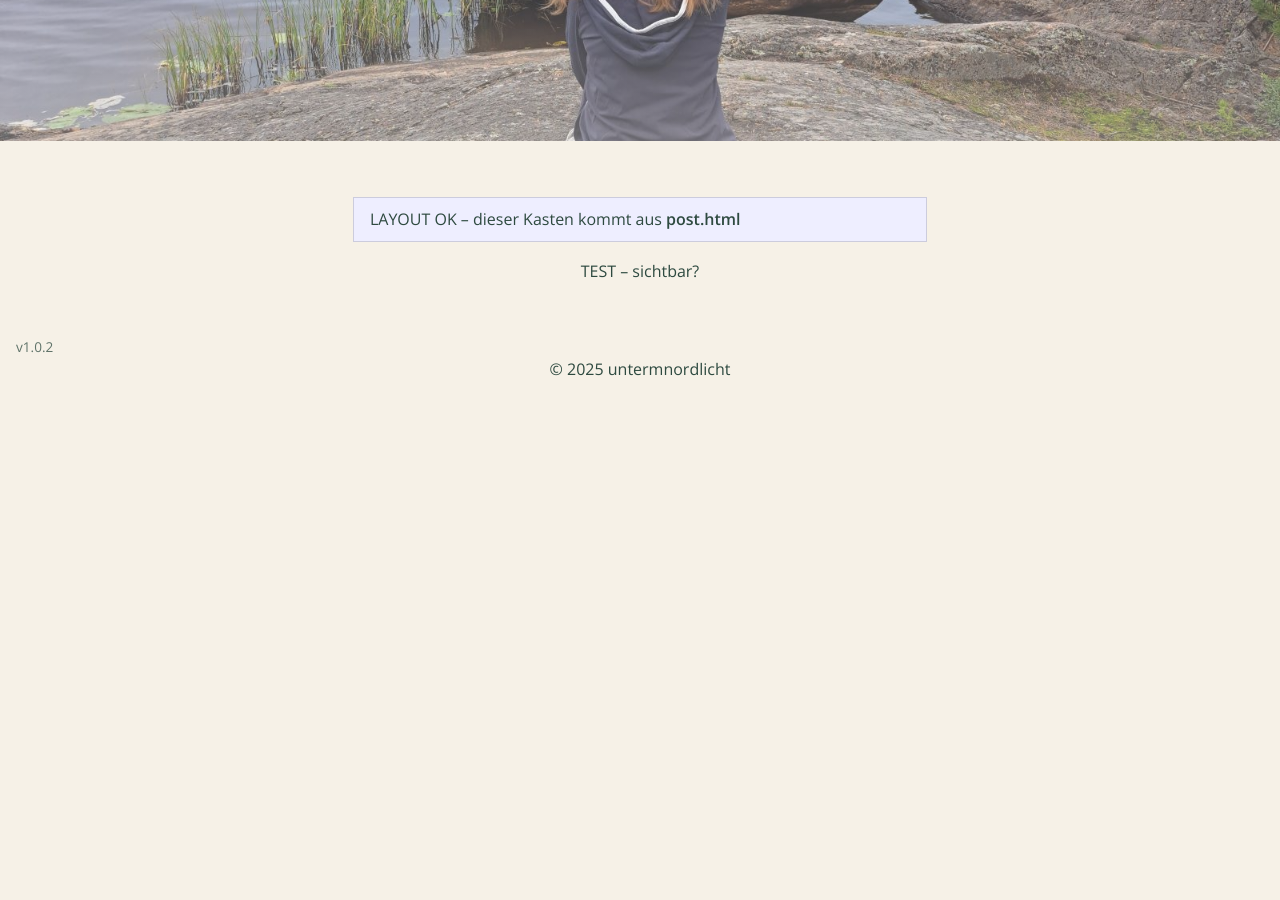
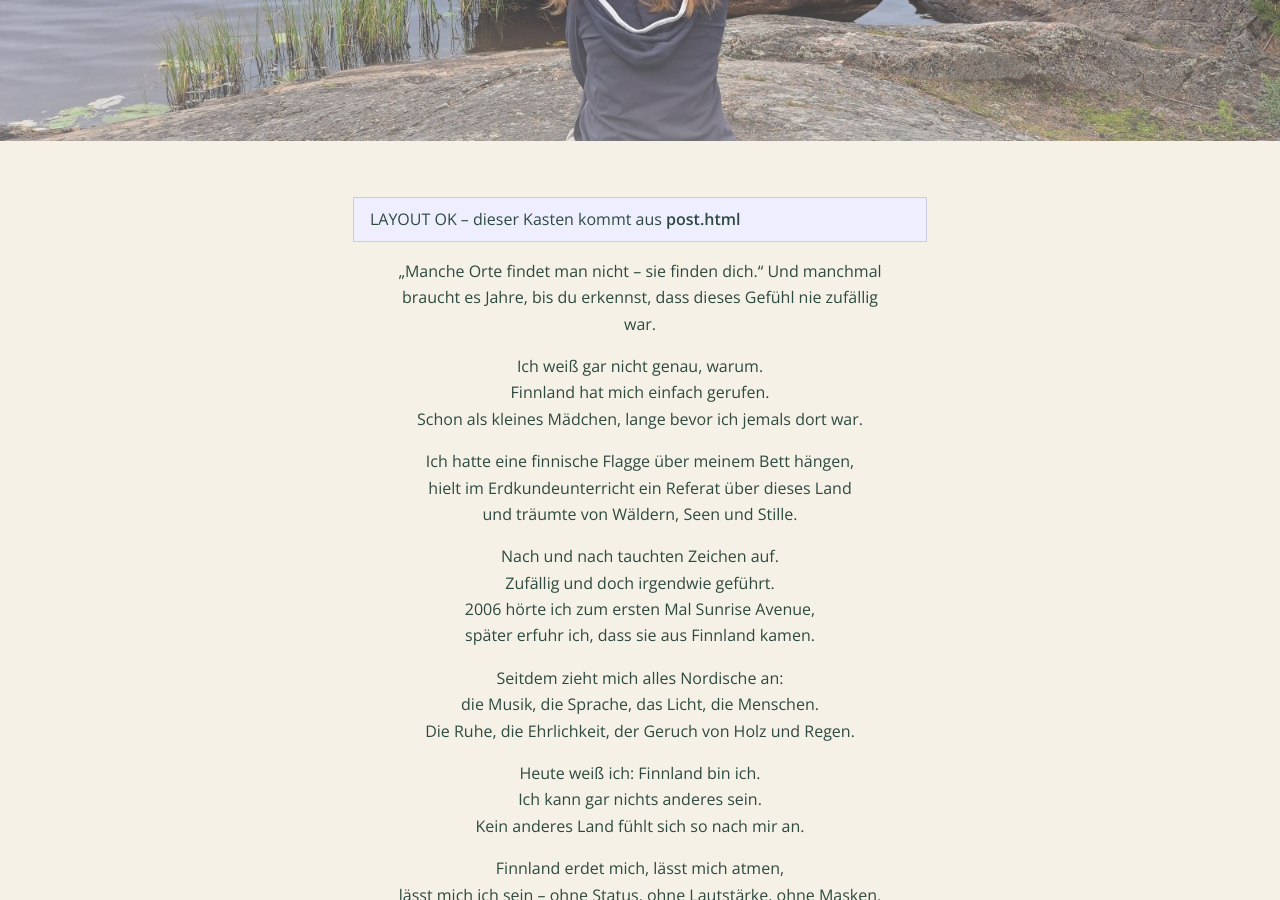
Before and after one commit to untermnordlicht/untermnordlicht, a Jekyll site: the page built from _posts/2025-10-18-warum-finnland.md, in a window 1280 px wide and 900 px high, scrolled down 454 px. Built offline with Jekyll 4.4.1, drawn with Linux system fonts in a browser that asks for light colours; before the commit the page ends 900 px from its top, so only the background shows below that; some of the changed text lies outside the part shown.

Commit message:
Update 2025-10-18-warum-finnland.md

```diff
--- a/_posts/2025-10-18-warum-finnland.md
+++ b/_posts/2025-10-18-warum-finnland.md
@@ -7,4 +7,33 @@ image: /assets/blog/2025-10-18-Warum-Finnland/Warum-Finnland.jpg
 description: "Gedanken darüber, warum mich der Norden so tief berührt."
 ---
 
-TEST – sichtbar?
+> „Manche Orte findet man nicht – sie finden dich.“
+> Und manchmal braucht es Jahre, bis du erkennst, dass dieses Gefühl nie zufällig war.
+
+Ich weiß gar nicht genau, warum.
+Finnland hat mich einfach gerufen.
+Schon als kleines Mädchen, lange bevor ich jemals dort war.
+
+Ich hatte eine finnische Flagge über meinem Bett hängen,
+hielt im Erdkundeunterricht ein Referat über dieses Land
+und träumte von Wäldern, Seen und Stille.
+
+Nach und nach tauchten Zeichen auf.
+Zufällig und doch irgendwie geführt.
+2006 hörte ich zum ersten Mal Sunrise Avenue,
+später erfuhr ich, dass sie aus Finnland kamen.
+
+Seitdem zieht mich alles Nordische an:
+die Musik, die Sprache, das Licht, die Menschen.
+Die Ruhe, die Ehrlichkeit, der Geruch von Holz und Regen.
+
+Heute weiß ich: Finnland bin ich.
+Ich kann gar nichts anderes sein.
+Kein anderes Land fühlt sich so nach mir an.
+
+Finnland erdet mich, lässt mich atmen,
+lässt mich ich sein – ohne Status, ohne Lautstärke, ohne Masken.
+Nur echt. Nur still. Nur wahr.
+
+Vielleicht hat mich Finnland nie wirklich „gerufen“ –
+vielleicht war es einfach schon immer mein Zuhause. 🌲🤍
```
